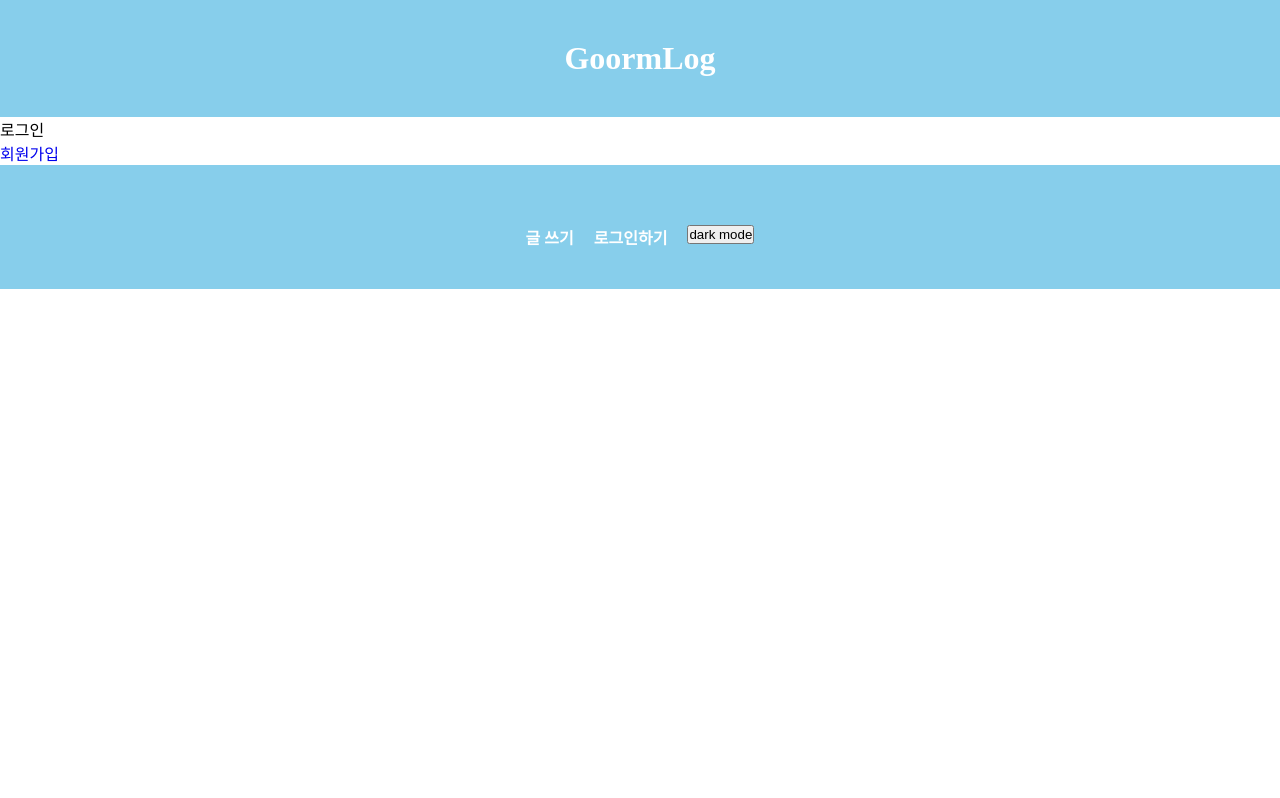
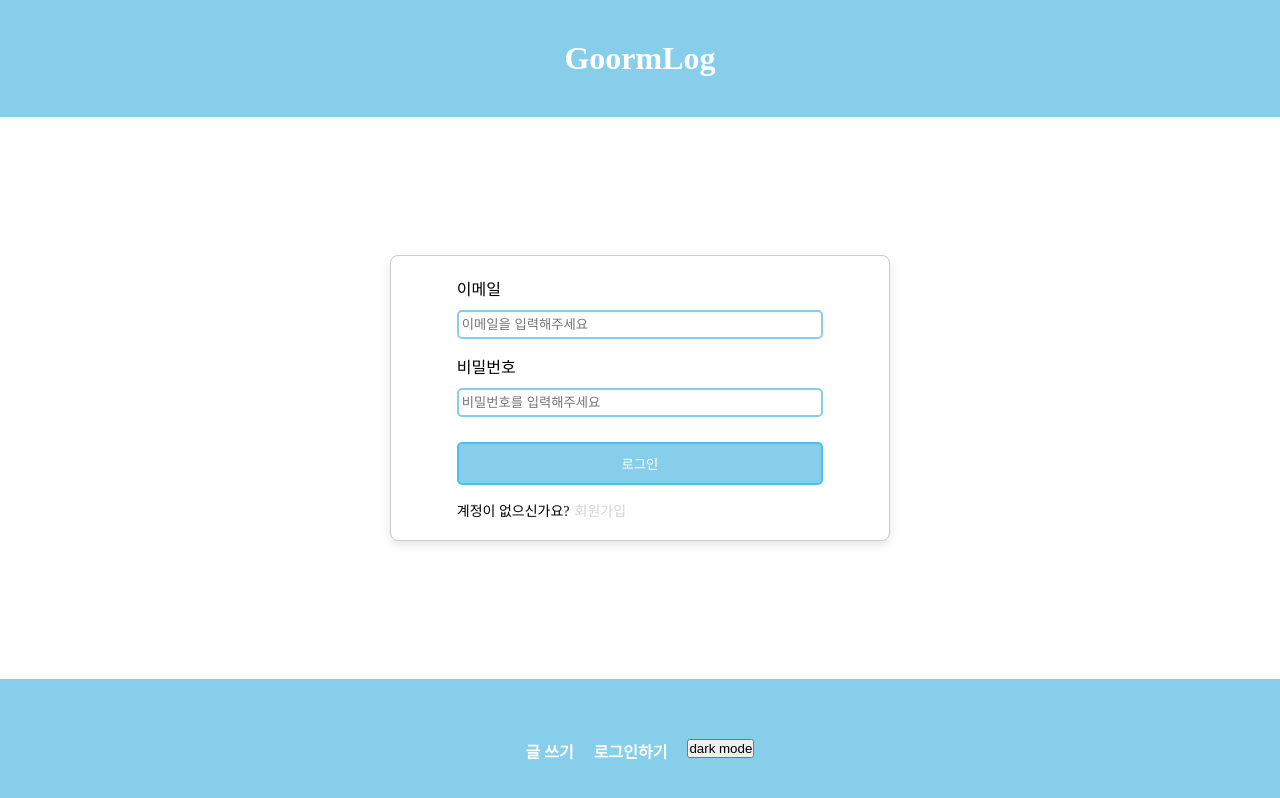
Before and after one commit to goorm12/react-blog, a React (Vite) app: page /login in a window 1280 px wide. Shown: the top 798 px of the page. Built offline with nearby package versions, Linux system fonts and the light colour scheme.

Commit message:
로그인 페이지 UI 완성

```diff
--- /dev/null
+++ b/src/component/LoginInput.css
@@ -0,0 +1,65 @@
+.LoginInput {
+  display: flex;
+  justify-content: center;
+  align-items: center;
+  height: calc(100vh - 118px - 120px);
+}
+
+.LoginInput .login-form {
+  width: 500px;
+  display: flex;
+  flex-direction: column;
+  align-items: center;
+  gap: 15px;
+  border: 1px solid #ccc;
+  border-radius: 8px;
+  padding: 20px;
+  background-color: white;
+  box-shadow: 0 4px 10px rgba(0, 0, 0, 0.1);
+}
+
+.LoginInput .login-form .email-container,
+.LoginInput .login-form .password-container {
+  width: 80%;
+  display: flex;
+  flex-direction: column;
+  gap: 10px;
+}
+
+.LoginInput .login-form input {
+  padding: 5px 3px;
+  border-radius: 5px;
+  border: 2px solid #87ceeb;
+}
+
+.LoginInput .login-button {
+  width: 80%;
+  background-color: #87ceeb;
+  color: #ffffff;
+  border: 2px solid #47c2f2;
+  border-radius: 5px;
+  padding: 10px 20px;
+  cursor: pointer;
+  transition: background-color 0.3s;
+  margin-top: 10px;
+}
+
+.LoginInput .login-button:hover {
+  background-color: #a6d3cb;
+}
+
+.LoginInput .login-form .signup-link {
+  width: 80%;
+}
+
+.LoginInput .login-form .signup-link > span {
+  text-align: left;
+  margin-right: 5px;
+  font-size: 14px;
+}
+
+.LoginInput .login-form .signup-link a {
+  text-decoration: none;
+  color: lightgray;
+  font-size: 14px;
+}
--- /dev/null
+++ b/src/component/LoginInput.jsx
@@ -0,0 +1,37 @@
+import { Link } from "react-router-dom";
+import "./LoginInput.css";
+const LoginInput = () => {
+  return (
+    <section className="LoginInput">
+      <form className="login-form">
+        <div className="email-container">
+          <label htmlFor="email">이메일</label>
+          <input
+            type="text"
+            id="email"
+            name="email"
+            placeholder="이메일을 입력해주세요"
+          />
+        </div>
+
+        <div className="password-container">
+          <label htmlFor="password">비밀번호</label>
+          <input
+            type="password"
+            id="password"
+            name="password"
+            placeholder="비밀번호를 입력해주세요"
+          />
+        </div>
+
+        <button className="login-button">로그인</button>
+        <div className="signup-link">
+          <span className="signup-text">계정이 없으신가요?</span>
+          <Link to={"/signup"}>회원가입</Link>
+        </div>
+      </form>
+    </section>
+  );
+};
+
+export default LoginInput;
--- a/src/pages/login/Login.jsx
+++ b/src/pages/login/Login.jsx
@@ -1,13 +1,13 @@
-import { Link } from "react-router-dom";
 import Footer from "../../component/Footer";
 import Header from "../../component/Header";
+import LoginInput from "../../component/LoginInput";
 
 const Login = () => {
   return (
     <div>
       <Header />
-      <div>로그인</div>
-      <Link to={"/signup"}>회원가입</Link>
+      <LoginInput />
+
       <Footer />
     </div>
   );
```
